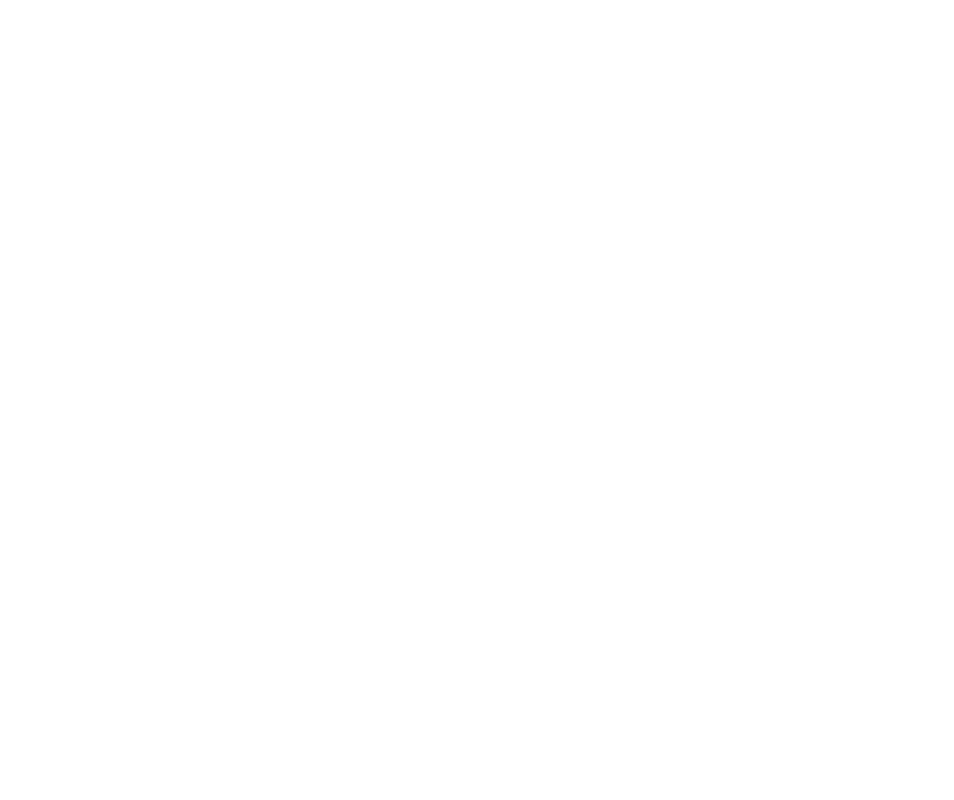
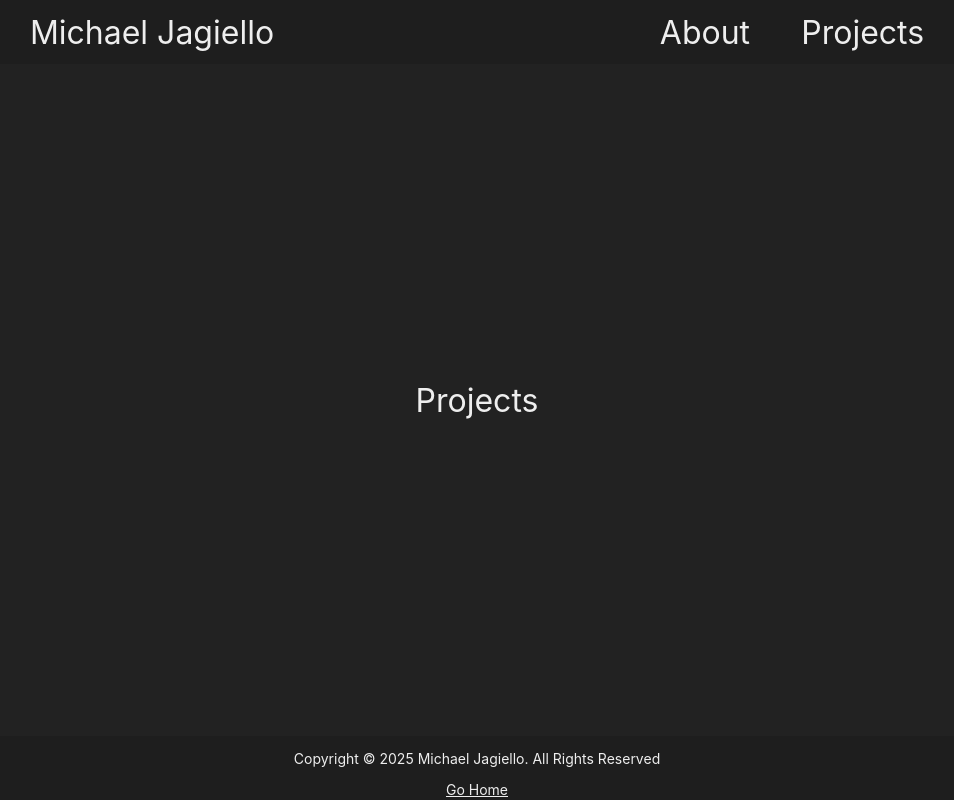
Before and after one commit to MicJagger/personal-website, a React (Create React App) app in the folder client/: page /projects in a window 1280 px wide. Shown: the whole page, without its empty margins (163-1117 px from the left). Built offline with nearby package versions, Linux system fonts and the light colour scheme.

Commit message:
made Footer into component, setup Projects page, fixed various stylings

```diff
--- /dev/null
+++ b/client/src/components/Footer.tsx
@@ -0,0 +1,17 @@
+import '../styles/Footer.css'
+
+const Footer = () => {
+
+    return (
+        <footer className="footer">
+            <p className="footer-text">
+                Copyright © 2025 Michael Jagiello. All Rights Reserved
+            </p>
+            <a className="footer-text" href="/">
+                Go Home
+            </a>
+        </footer>
+    );
+}
+
+export default Footer
--- /dev/null
+++ b/client/src/styles/Footer.css
@@ -0,0 +1,14 @@
+.footer {
+  align-items: center;
+  background-color: #1e1e1e;
+  display: flex;
+  flex-direction: column;
+  font-size: calc(6px + 1vmin);
+  height: 8dvh;
+  justify-content: flex-start;
+  min-height: 50px
+}
+
+.footer-text {
+  color: #eeeeee;
+}
--- a/client/src/styles/HomePage.css
+++ b/client/src/styles/HomePage.css
@@ -1,23 +1,6 @@
 .homepage {
   background-color: #222222;
   text-align: center;
-}
-
-.homepage-contact {
-  background-color: #222222;
-  color: #eeeeee;
-  min-height: 100dvh;
-}
-
-.homepage-footer {
-  align-items: center;
-  background-color: #1e1e1e;
-  color: #eeeeee;
-  display: flex;
-  flex-direction: column;
-  justify-content: space-around;
-  min-height: 1dvh;
-  padding: 1rem;
 }
 
 .homepage-logo {
@@ -46,7 +29,7 @@
   color: #eeeeee;
   display: flex;
   font-size: calc(1rem + 2vmin);
-  min-height: 90dvh;
+  height: 85dvh;
   min-width: 50vw;
   justify-content: center;
 }
--- a/client/src/styles/NavBar.css
+++ b/client/src/styles/NavBar.css
@@ -3,8 +3,8 @@
   background-color: #1e1e1e;
   display: flex;
   font-size: calc(1rem + 2vmin);
+  height: 8dvh;
   justify-content: space-around;
-  min-height: 8dvh;
 }
 
 .navbar-links {
--- /dev/null
+++ b/client/src/styles/Projects.css
@@ -0,0 +1,10 @@
+.projects-main {
+  align-items: center;
+  background-color: #222222;
+  color: #eeeeee;
+  display: flex;
+  font-size: calc(1rem + 2vmin);
+  height: 84dvh;
+  min-width: 50vw;
+  justify-content: center;
+}
--- a/client/src/views/HomePage.tsx
+++ b/client/src/views/HomePage.tsx
@@ -1,4 +1,5 @@
 import Alert from '../components/Alert'
+import Footer from '../components/Footer'
 import logo from '../logo.svg';
 import '../styles/HomePage.css';
 import NavBar from '../components/NavBar';
@@ -34,11 +35,7 @@
 
             </section>
 
-            <footer className="homepage-footer">
-                Copyright © 2025 Michael Jagiello. All Rights Reserved
-                <a className="homepage-footer" href="/">Go Home</a>
-            </footer>
-
+            <Footer />
         </>
     );
 }
--- a/client/src/views/Projects.tsx
+++ b/client/src/views/Projects.tsx
@@ -1,4 +1,6 @@
-
+import Footer from '../components/Footer'
+import NavBar from '../components/NavBar'
+import '../styles/Projects.css'
 
 const Projects = () => {
     return (
@@ -6,6 +8,16 @@
         <head>
             <title>Projects</title>
         </head>
+
+        <NavBar />
+
+        <section id="main" className="projects-main">
+            <header className="projects-main">
+                Projects
+            </header>
+        </section>
+
+        <Footer />
     </>
     );
 }
```
Also changed, not shown: client/public/logo192.png (deleted), 1 other file (tests, documents, lock files or other folders).
